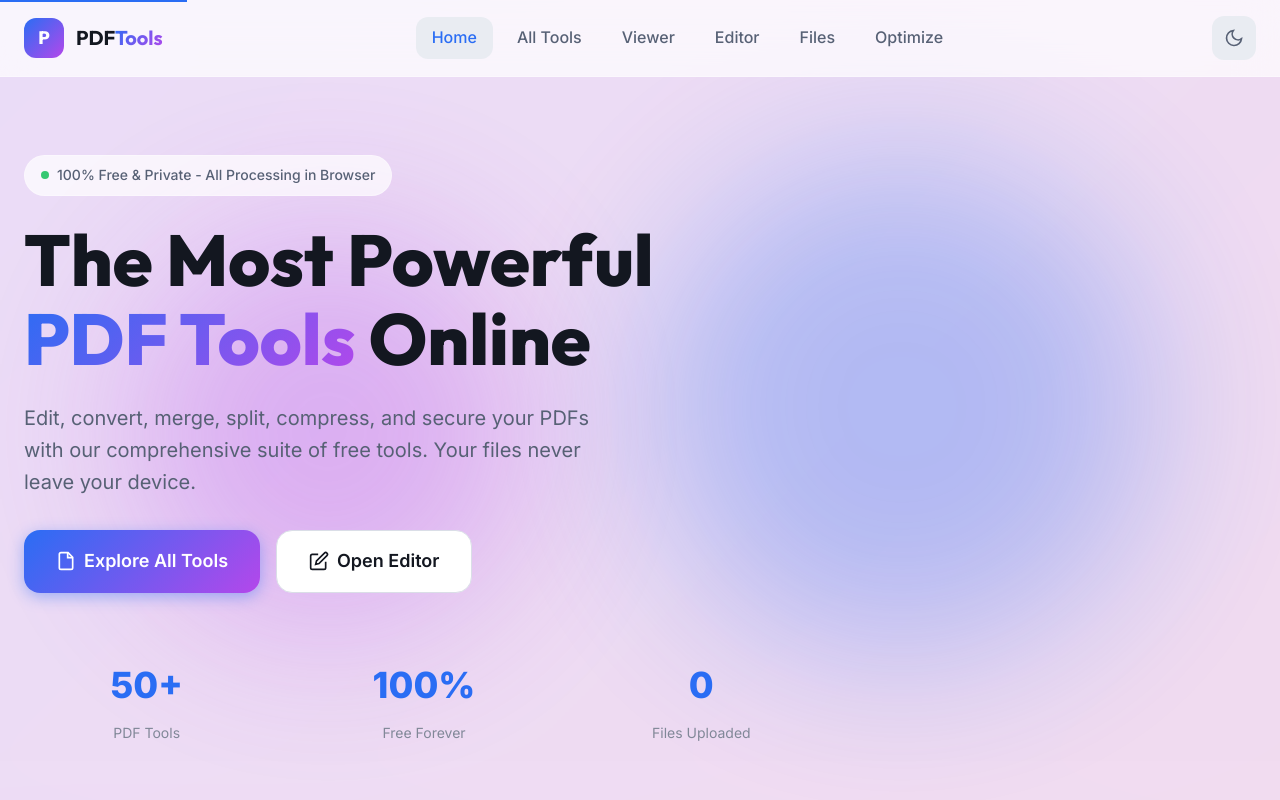
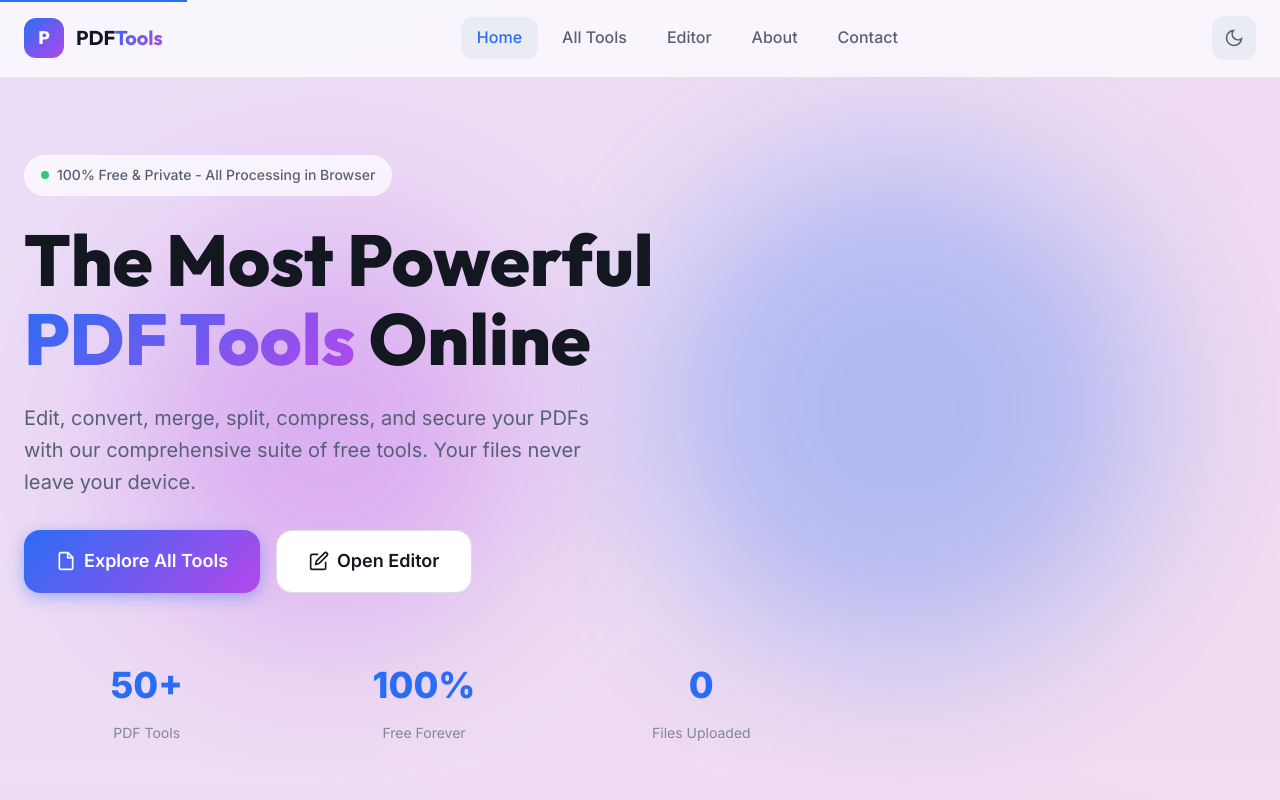
Before and after one commit to FarhanAhmad54/ALL-PDF-TOOLS, a plain HTML site: page index.html in a window 1280 px wide. Shown: the top 800 px of the page. Drawn offline with Linux system fonts and the light colour scheme.

Commit message:
Fix mobile menu toggle and add Contact/About nav links

```diff
--- a/css/responsive.css
+++ b/css/responsive.css
@@ -29,6 +29,15 @@
 
     .mobile-nav {
         display: block;
+        transform: translateY(-100%);
+        opacity: 0;
+        pointer-events: none;
+    }
+
+    .mobile-nav.active {
+        transform: translateY(0);
+        opacity: 1;
+        pointer-events: auto;
     }
 
     .hero {
--- a/index.html
+++ b/index.html
@@ -101,10 +101,9 @@
         <nav class="nav" id="nav">
           <a href="index.html" class="nav-link active">Home</a>
           <a href="tools.html" class="nav-link">All Tools</a>
-          <a href="viewer.html" class="nav-link">Viewer</a>
           <a href="editor.html" class="nav-link">Editor</a>
-          <a href="files.html" class="nav-link">Files</a>
-          <a href="optimize.html" class="nav-link">Optimize</a>
+          <a href="pages/about.html" class="nav-link">About</a>
+          <a href="pages/contact.html" class="nav-link">Contact</a>
         </nav>
 
         <div class="header-actions">
@@ -134,10 +133,9 @@
     <nav class="nav">
       <a href="index.html" class="nav-link active">Home</a>
       <a href="tools.html" class="nav-link">All Tools</a>
-      <a href="viewer.html" class="nav-link">Viewer</a>
       <a href="editor.html" class="nav-link">Editor</a>
-      <a href="files.html" class="nav-link">Files</a>
-      <a href="optimize.html" class="nav-link">Optimize</a>
+      <a href="pages/about.html" class="nav-link">About</a>
+      <a href="pages/contact.html" class="nav-link">Contact</a>
     </nav>
   </div>
 
```
